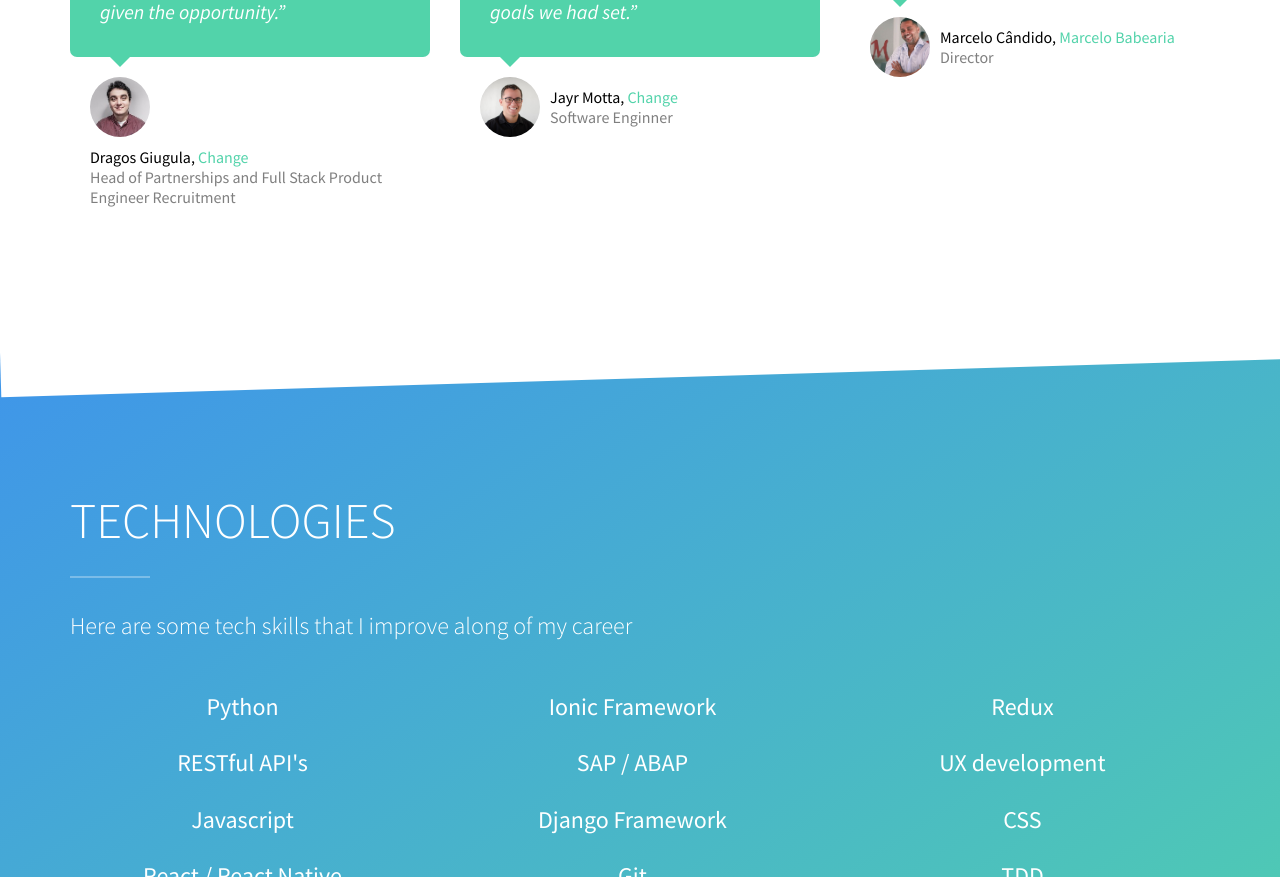
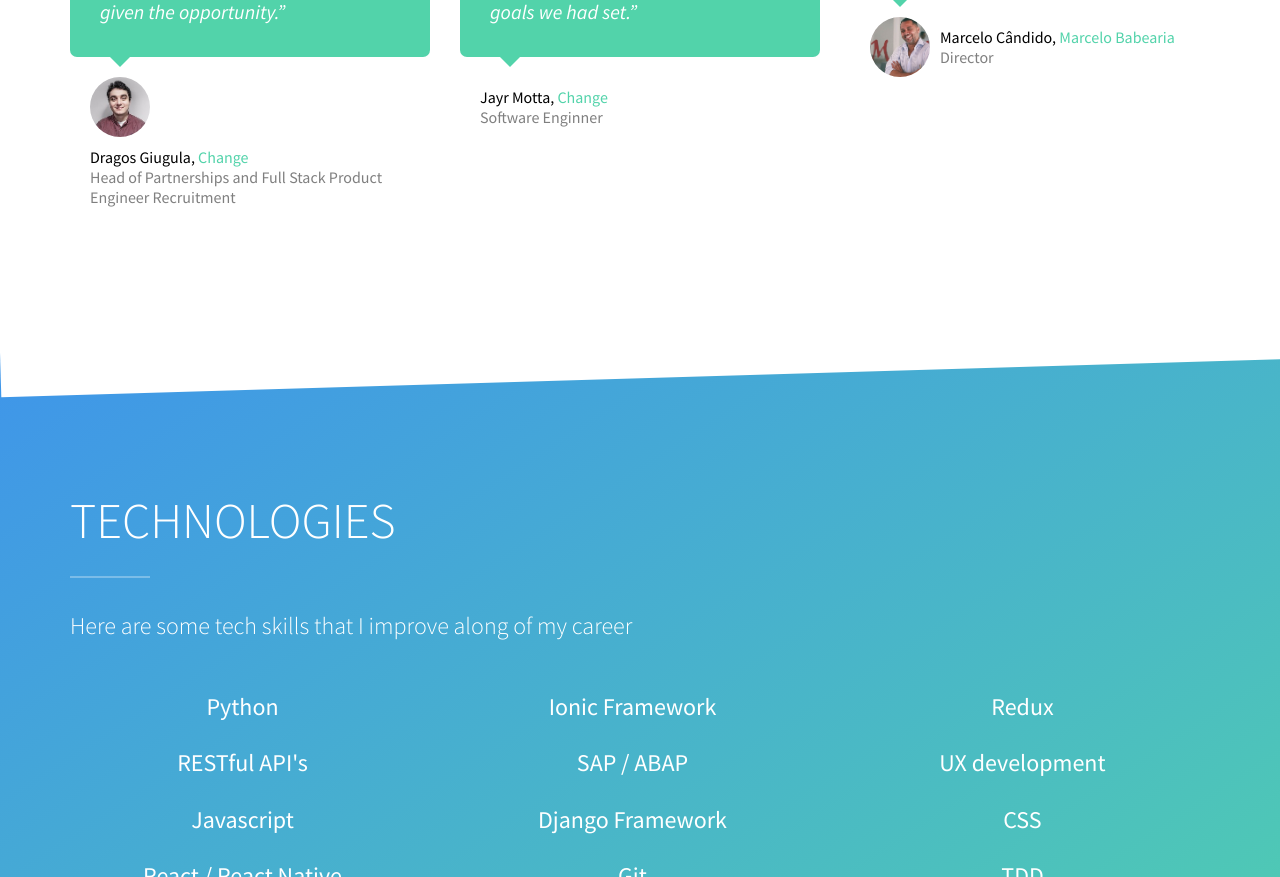
Before and after one commit to rayashi/rayashi.github.io, a plain HTML site: page index.html in a window 1280 px wide. Shown: the part 5175-6052 px from the top of the page. Drawn offline with Linux system fonts and the light colour scheme; files whose address does not match are found by name.

Commit message:
Update index.html
Remove Jayr’s photo

```diff
--- a/index.html
+++ b/index.html
@@ -327,7 +327,7 @@
 								pragmatically meeting all goals we had set.&rdquo;</p>
 						</blockquote>
 						<div class="author to-animate">
-							<figure><img src="images/jayr.jpg" alt="Person"></figure>
+
 							<p>
 							Jayr Motta, <a href="https://getchange.com/" target="_blank">Change</a> <span class="subtext">Software Enginner</span>
 							</p>
```
